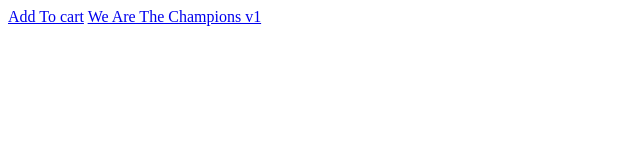
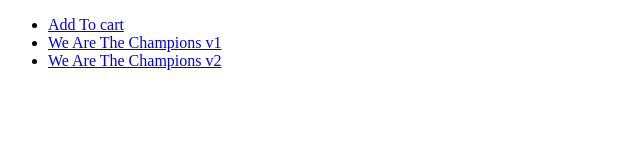
Before and after one commit to jolepro/scrimba_learning, a plain HTML site: page index.html in a window 1280 px wide. Shown: the whole page, without its empty margins (0-640 px from the left). Drawn offline with Linux system fonts and the light colour scheme.

Commit message:
added project to the index

```diff
--- a/index.html
+++ b/index.html
@@ -7,7 +7,17 @@
     <title>Document</title>
 </head>
 <body>
-    <a href="add_to_cart/index.html" target="_blank">Add To cart</a>
-    <a href="we_are_the_champion/index.html" target="_blank">We Are The Champions v1</a>
+    <ul>
+        <li>
+                <a href="add_to_cart/index.html" target="_blank">Add To cart</a>
+        </li>
+        <li>
+            <a href="we_are_the_champion/index.html" target="_blank">We Are The Champions v1</a>
+        </li>
+        <li>
+            <a href="we_are_champions_v2/" target="_blank">We Are The Champions v2</a>
+        </li>
+    </ul>
+
 </body>
 </html>
```
